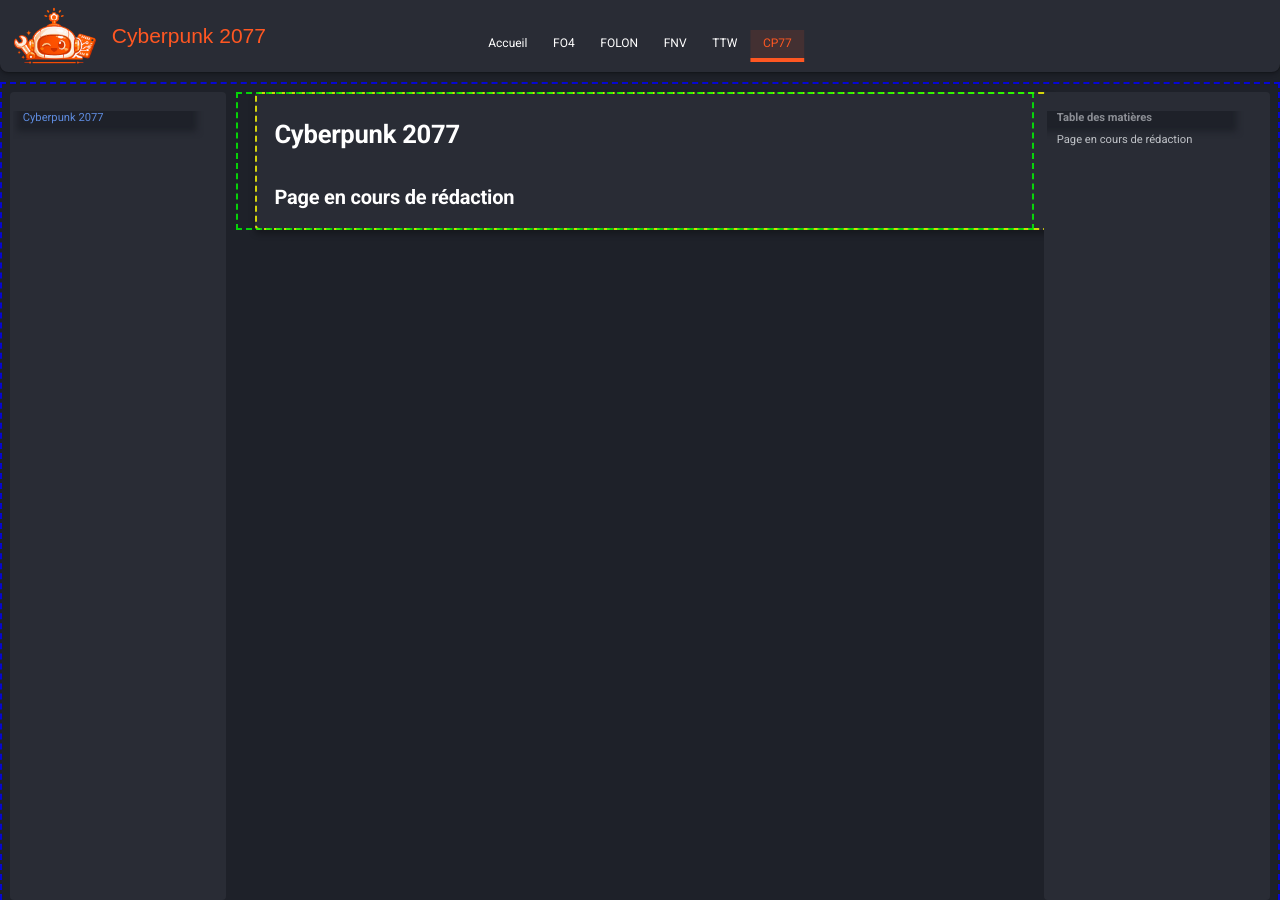
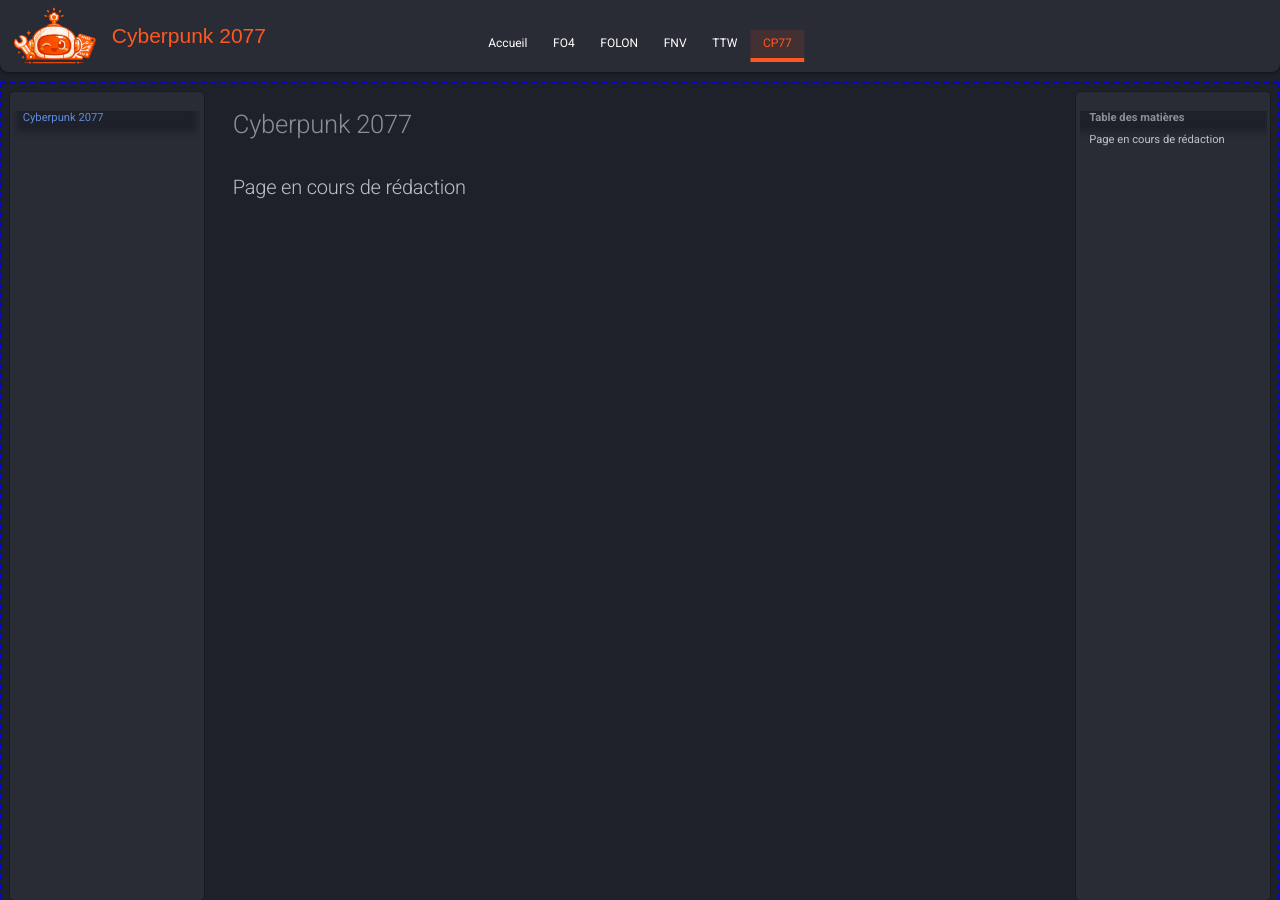
Before and after one commit to Lilevitchi/lilevitchi.github.io, an MkDocs documentation site: the page built from docs/cyberpunk/index.md, in a window 1280 px wide and 900 px high. Built offline with MkDocs 1.6.1 and Material for MkDocs 9.7.7, drawn with Linux system fonts in a browser that asks for light colours.

Commit message:
Update extra.css

```diff
--- a/docs/stylesheets/extra.css
+++ b/docs/stylesheets/extra.css
@@ -296,6 +296,7 @@
 
   display: flex;
   gap: var(--sidebar-gap);
+  max-height: 100%;
   max-width: 100%;
   margin: 0 auto;
   padding: var(--sidebar-gap);
@@ -329,17 +330,7 @@
 
   height: calc(100vh - var(--header-height) - (var(--sidebar-gap) * 2)) !important;
 
-  flex-shrink: 0;                /* Ne s'écrase pas */
-  background: var(--bg-surface);
-  border-radius: var(--radius-sm);
-
-  overflow-y: auto;
-
-  /*position: fixed;
-  height: auto;
-  top: calc(var(--header-height) + var(--sidebar-gap));
-  bottom: calc(var(--sidebar-gap) + var(--sidebar-footer-offset));
-
+  flex-shrink: 0;
   background: var(--bg-surface);
   border-radius: var(--radius-sm);
   outline: 1px solid rgba(0,0,0,0.2);
@@ -348,6 +339,11 @@
   transition:
         bottom 200ms ease,
         transform 333ms cubic-bezier(0, 0, 0, 1);*/
+
+  /*position: fixed;
+  height: auto;
+  top: calc(var(--header-height) + var(--sidebar-gap));
+  bottom: calc(var(--sidebar-gap) + var(--sidebar-footer-offset));
 }
 
 /* Sidebar gauche */
@@ -368,6 +364,7 @@
 [data-md-color-scheme] .md-content {
   flex: 1;
   min-width: 0;
+  min-height: 0;
   margin: 0;
 
   /*min-height: calc(100vh - var(--header-height) - var(--sidebar-gap));*/
```
